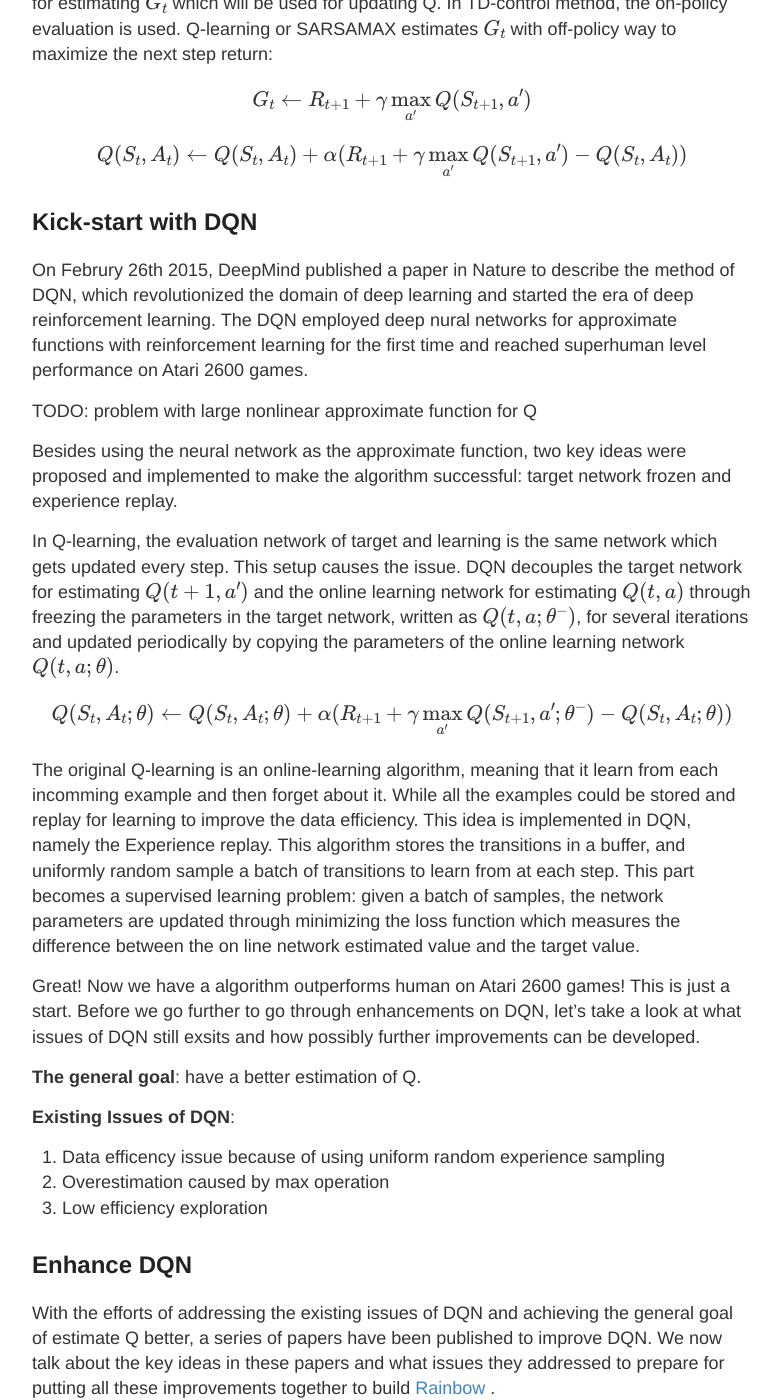
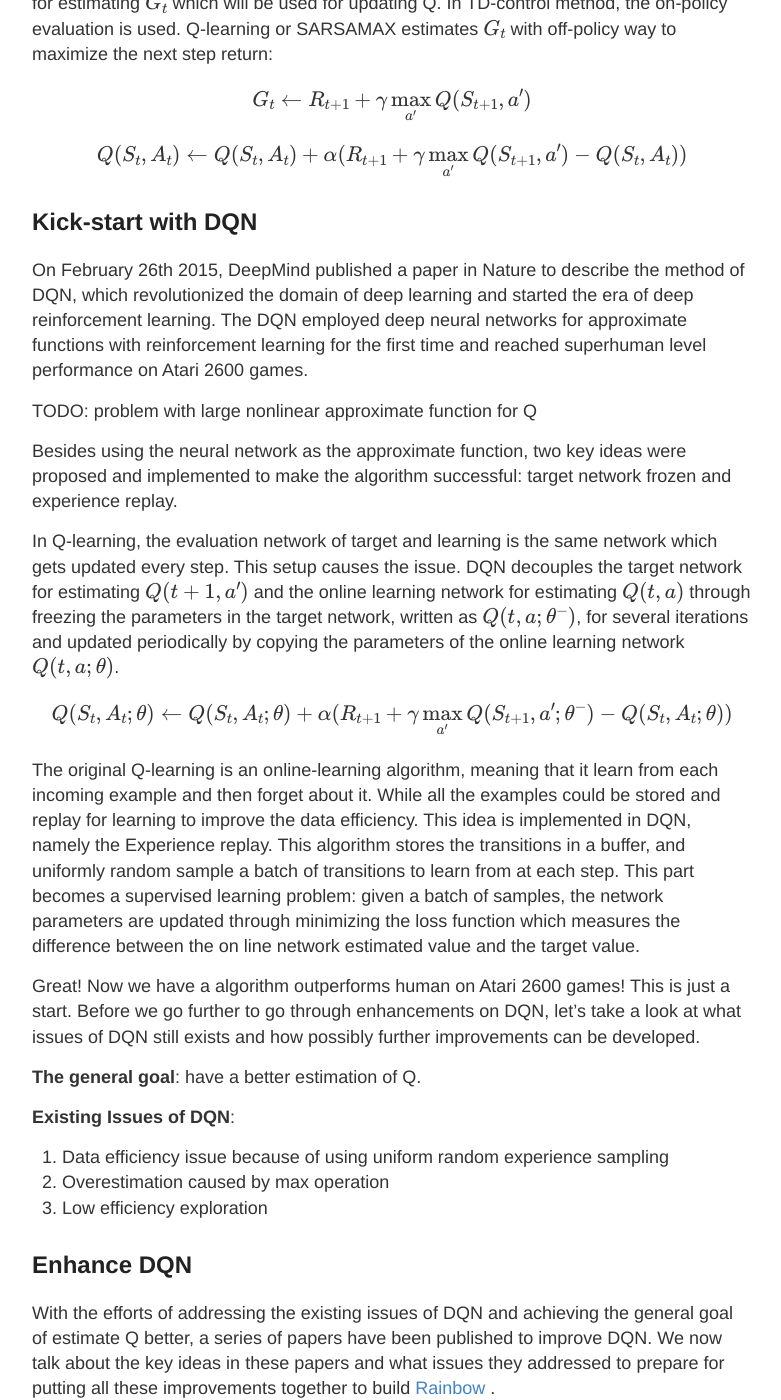
Before and after one commit to jionglearningzhang/jionglearningzhang.github.io, a Jekyll site: the page built from _posts/2019-04-08-on-the-way-of-Q-learning.md, in a window 1280 px wide and 1400 px high, scrolled down 2648 px. Shown: the whole window, without its empty margins (248-1029 px from the left). Built offline with Jekyll 4.4.1, drawn with Linux system fonts in a browser that asks for light colours; formulas are drawn with MathJax 3; some of the changed text lies outside the part shown.

Commit message:
typos corrected

```diff
--- a/_posts/2019-04-08-on-the-way-of-Q-learning.md
+++ b/_posts/2019-04-08-on-the-way-of-Q-learning.md
@@ -49,7 +49,7 @@ $$Q(S_t, A_t) \leftarrow Q(S_t,A_t) + \alpha (R_{t+1} + \gamma \underset{a'}{\ma
 
 ## Kick-start with DQN
 
-On Februry 26th 2015, DeepMind published a paper in Nature to describe the method of DQN, which revolutionized the domain of deep learning and started the era of deep reinforcement learning. The DQN employed deep nural networks for approximate functions with reinforcement learning for the first time and reached superhuman level performance on Atari 2600 games.
+On February 26th 2015, DeepMind published a paper in Nature to describe the method of DQN, which revolutionized the domain of deep learning and started the era of deep reinforcement learning. The DQN employed deep neural networks for approximate functions with reinforcement learning for the first time and reached superhuman level performance on Atari 2600 games.
 
 
 TODO: problem with large nonlinear approximate function for Q
@@ -60,14 +60,14 @@ In Q-learning, the evaluation network of target and learning is the same network
 
 $$Q(S_t, A_t;\theta) \leftarrow Q(S_t,A_t;\theta) + \alpha (R_{t+1} + \gamma \underset{a'}{\max}Q(S_{t+1}, a';\theta^-) - Q(S_t,A_t;\theta))$$
 
-The original Q-learning is an online-learning algorithm, meaning that it learn from each incomming example and then forget about it. While all the examples could be stored and replay for learning to improve the data efficiency. This idea is implemented in DQN, namely the Experience replay.  This algorithm stores the transitions in a buffer, and uniformly random sample a batch of transitions to learn from at each step. This part becomes a supervised learning problem: given a batch of samples, the network parameters are updated through minimizing the loss function which measures the difference between the on line network estimated value and the target value.
+The original Q-learning is an online-learning algorithm, meaning that it learn from each incoming example and then forget about it. While all the examples could be stored and replay for learning to improve the data efficiency. This idea is implemented in DQN, namely the Experience replay.  This algorithm stores the transitions in a buffer, and uniformly random sample a batch of transitions to learn from at each step. This part becomes a supervised learning problem: given a batch of samples, the network parameters are updated through minimizing the loss function which measures the difference between the on line network estimated value and the target value.
 
-Great! Now we have a algorithm outperforms human on Atari 2600 games! This is just a start. Before we go further to go through enhancements on DQN, let's take a look at what issues of DQN still exsits and how possibly further improvements can be developed.
+Great! Now we have a algorithm outperforms human on Atari 2600 games! This is just a start. Before we go further to go through enhancements on DQN, let's take a look at what issues of DQN still exists and how possibly further improvements can be developed.
 
 **The general goal**: have a better estimation of Q.
 
 **Existing Issues of DQN**:
-1. Data efficency issue because of using uniform random experience sampling
+1. Data efficiency issue because of using uniform random experience sampling
 2. Overestimation caused by max operation
 3. Low efficiency exploration
 
```
Also changed, not shown: other parts of _posts/2019-04-08-on-the-way-of-Q-learning.md (+3 -3 lines).
